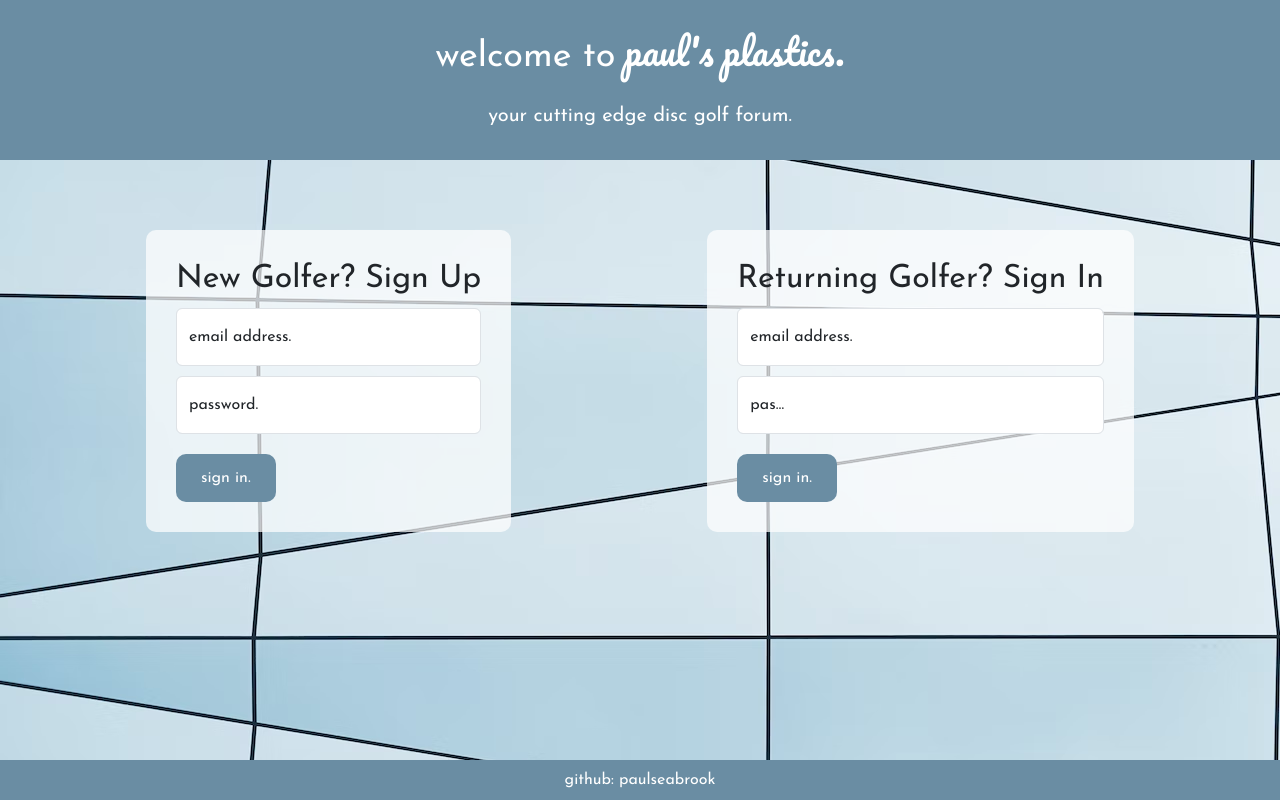
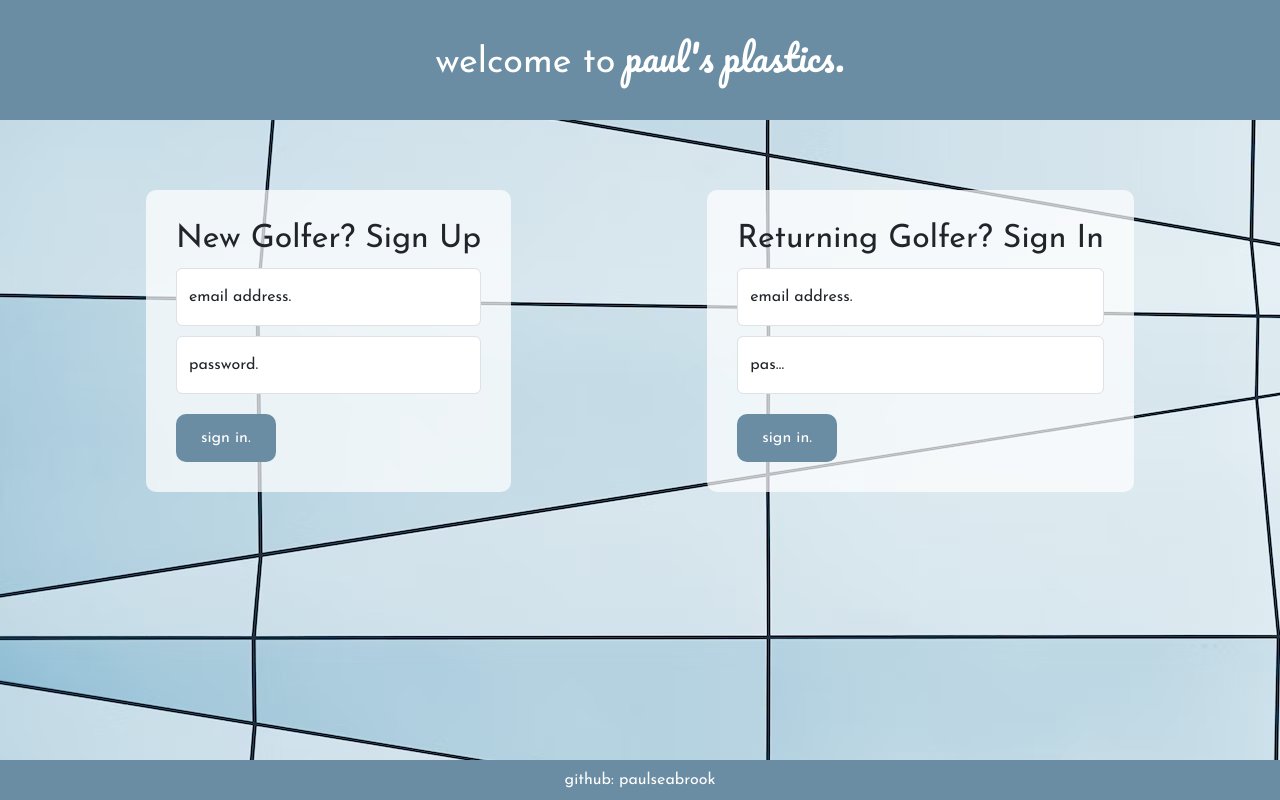
Before and after one commit to paulseabrook/pauls-plastics, a plain HTML site: page index.html in a window 1280 px wide. Drawn offline with nearby package versions, Linux system fonts and the light colour scheme.

Commit message:
small change to main nav

```diff
--- a/index.css
+++ b/index.css
@@ -40,7 +40,7 @@ main {
 
 .main-nav {
   background-color: var(--main-blue);
-  height: 20vh;
+  height: 15vh;
   display: flex;
   flex-direction: column;
   align-items: center;
--- a/index.html
+++ b/index.html
@@ -35,7 +35,6 @@
 
     <nav class="main-nav">
       <div><span class="welcome">welcome to</span> paul's plastics.</div>
-      <h5>your cutting edge disc golf forum.</h5>
     </nav>
 
     <nav class="secondary-nav hide">
```
